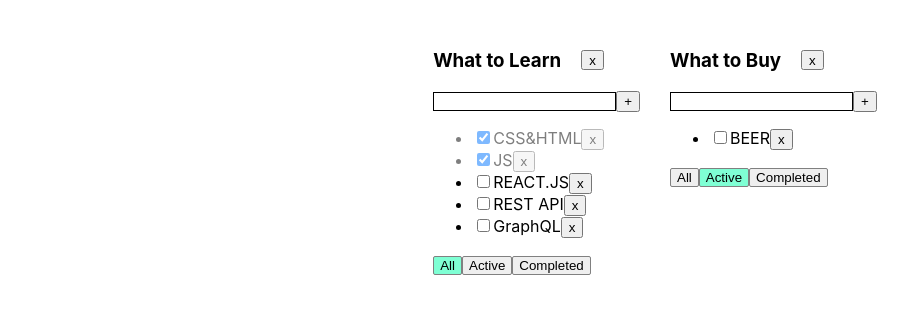
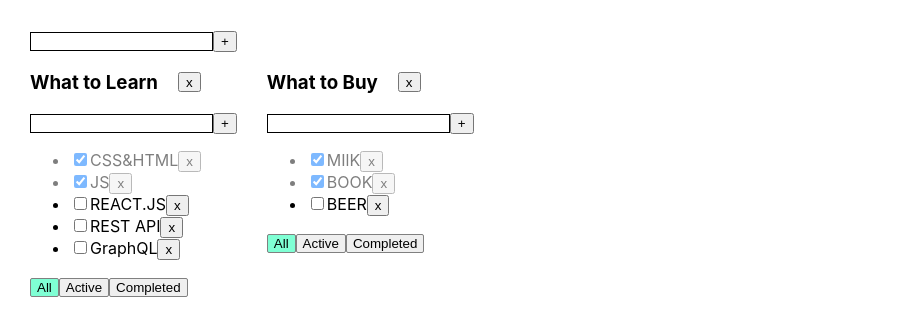
Before and after one commit to RomanCox/todolist, a React (Create React App) app: page / in a window 1280 px wide. Shown: the top 336 px of the page, without its empty margins (0-910 px from the left). Built offline with nearby package versions, Linux system fonts and the light colour scheme.

Commit message:
Lesson 6 Complete

```diff
--- a/src/App.tsx
+++ b/src/App.tsx
@@ -1,7 +1,8 @@
 import React, {useState} from 'react';
-import {AppContainer} from './AppStyled';
-import {TaskType, Todolist} from './Todolist';
+import {AppContainer, ContentStyled} from './AppStyled';
+import {TaskType, Todolist} from './Components/TodoList/Todolist';
 import {v1} from 'uuid';
+import {AddItem} from './common/AddItem/AddItem';
 
 export type FilterValuesType = 'all' | 'completed' | 'active';
 export type TodoListType = {
@@ -9,6 +10,9 @@ export type TodoListType = {
     title: string,
     filter: FilterValuesType,
 };
+export type TasksStateType = {
+    [key: string]: Array<TaskType>
+}
 
 export const App = () => {
 
@@ -17,10 +21,10 @@ export const App = () => {
 
     const [todoLists, setTodoLists] = useState<Array<TodoListType>>([
         {id: todoList1, title: 'What to Learn', filter: 'all'},
-        {id: todoList2, title: 'What to Buy', filter: 'active'}
+        {id: todoList2, title: 'What to Buy', filter: 'all'}
     ])
 
-    const [tasks, setTasks] = useState({
+    const [tasks, setTasks] = useState<TasksStateType>({
         [todoList1]: [
             {id: v1(), title: 'CSS&HTML', isDone: true,},
             {id: v1(), title: 'JS', isDone: true,},
@@ -46,7 +50,7 @@ export const App = () => {
         tasks[todoListId] = [newTask, ...newTasks];
         setTasks({...tasks});
     }
-    const onChangeTaskStatus = (taskID: string, isDone: boolean, todoListId: string) => {
+    const changeTaskStatus = (todoListId: string, taskID: string, isDone: boolean) => {
         let task = tasks[todoListId].find(f => f.id === taskID);
         if (task) {
             task.isDone = isDone;
@@ -67,17 +71,44 @@ export const App = () => {
         delete tasks[todoListId];
     }
 
+    const addTodoList = (title: string) => {
+        let todoList: TodoListType = {
+            id: v1(),
+            title: title,
+            filter: "all",
+        }
+        setTodoLists([todoList, ...todoLists])
+        setTasks({...tasks, [todoList.id]: []})
+    }
+
+    const changeTodoListTitle = (todoListId: string, newTitle: string) => {
+        let todoList = todoLists.find(f => f.id === todoListId)
+        if (todoList) {
+            todoList.title = newTitle
+            setTodoLists([...todoLists])
+        }
+    }
+
+    const changeTaskTitle = (todoListId: string, taskId: string, newTitle: string) => {
+        let task = tasks[todoListId].find(f => f.id === taskId)
+        if (task) {
+            task.title = newTitle
+            setTasks({...tasks})
+        }
+    }
+
     return (
         <AppContainer>
+            <AddItem addItem={addTodoList}/>
+            <ContentStyled>
                 {todoLists.map(m => {
-                let tasksForTodo:Array<TaskType> = tasks[m.id];
+                    let tasksForTodo: Array<TaskType> = tasks[m.id];
                     if (m.filter === 'active') {
                         tasksForTodo = tasks[m.id].filter(f => !f.isDone)
                     }
                     if (m.filter === 'completed') {
                         tasksForTodo = tasks[m.id].filter(f => f.isDone)
                     }
-
                     return <Todolist
                         key={m.id}
                         id={m.id}
@@ -86,12 +117,14 @@ export const App = () => {
                         deleteTask={deleteTask}
                         changeFilter={changeFilter}
                         addTask={addTask}
-                    onChangeTaskStatus={onChangeTaskStatus}
+                        changeTaskStatus={changeTaskStatus}
                         filter={m.filter}
                         removeTodoList={removeTodoList}
+                        changeTaskTitle={changeTaskTitle}
+                        changeTodoListTitle={changeTodoListTitle}
                     />
                 })}
-
+            </ContentStyled>
         </AppContainer>
     );
 };
--- a/src/AppStyled.ts
+++ b/src/AppStyled.ts
@@ -1,9 +1,14 @@
 import styled from "styled-components";
 
 export const AppContainer = styled.div`
-  width: 100vw;
-  height: 100vh;
+  width: 100%;
+  height: 100%;
   display: flex;
+  flex-direction: column;
   justify-content: center;
   padding: 30px;
 `
+
+export const ContentStyled = styled.div`
+  display: flex;
+`
--- a/src/TodoListStyled.ts
+++ b/src/Components/TodoList/TodoListStyled.ts
@@ -1,7 +1,4 @@
 import styled from 'styled-components';
-type InputStyledPropsType = {
-    border: string,
-}
 type ButtonStyledPropsType = {
     bgColor: string,
 }
@@ -26,16 +23,6 @@ export const DeleteButtonStyled = styled.button`
   height: 20px;
 `
 
-export const TodolistContentStyled = styled.div``
-
-export const InputStyled = styled.input<InputStyledPropsType>`
-  border: ${props => props.border};
-`
-
-export const ErrorMessageStyled = styled.div`
-  color: red;
-`
-
 export const ButtonStyled = styled.button<ButtonStyledPropsType>`
   background-color: ${props => props.bgColor};
   border-radius: 2px;
--- a/src/Todolist.tsx
+++ b/src/Components/TodoList/Todolist.tsx
@@ -1,15 +1,14 @@
-import React, {ChangeEvent, KeyboardEvent, useState} from 'react';
-import {FilterValuesType} from './App';
+import React, {ChangeEvent} from 'react';
+import {FilterValuesType} from '../../App';
 import {
     ButtonStyled, DeleteButtonStyled,
-    ErrorMessageStyled,
-    InputStyled,
     TaskStyled,
     TitleContainerStyled,
     TitleStyled,
-    TodolistContentStyled,
     TodoListStyled
 } from './TodoListStyled';
+import {AddItem} from '../../common/AddItem/AddItem';
+import {EditableSpan} from '../../common/EditableSpan/EditableSpan';
 
 export type TaskType = {
     id: string,
@@ -17,29 +16,21 @@ export type TaskType = {
     isDone: boolean,
 }
 
-type TodolistType = {
+type TodolistPropsType = {
     id: string,
     title: string,
     tasks: Array<TaskType>,
     deleteTask: (id: string, todoListId: string) => void,
     changeFilter: (value: FilterValuesType, todoListId: string) => void,
     addTask: (title: string, todoListId: string) => void,
-    onChangeTaskStatus: (taskID: string, isDone: boolean, todoListId: string) => void,
+    changeTaskStatus: (todoListId: string, taskID: string, isDone: boolean) => void,
     filter: FilterValuesType,
     removeTodoList: (todoListId: string) => void,
+    changeTaskTitle: (todoListId: string, taskId: string, newTitle: string) => void,
+    changeTodoListTitle: (todoListId: string, newTitle: string) => void,
 }
 
-export const Todolist = (props: TodolistType) => {
-    const [newTaskTitle, setNewTaskTitle] = useState<string>('')
-    const [error, setError] = useState<string | null>(null)
-
-    const onNewTaskTitleHandler = (e: ChangeEvent<HTMLInputElement>) => setNewTaskTitle(e.currentTarget.value);
-
-    let border = 'black 1px solid';
-    if (error) {
-        border = 'red 2px solid'
-    }
-
+export const Todolist = (props: TodolistPropsType) => {
     let bgColor = {
         all: 'default',
         active: 'default',
@@ -59,52 +50,38 @@ export const Todolist = (props: TodolistType) => {
     const onActiveClickHandler = () => props.changeFilter('active', props.id)
     const onCompletedClickHandler = () => props.changeFilter('completed', props.id)
 
-    const addTaskHandler = () => {
-        if (newTaskTitle.trim() === '') {
-            setError('Title is required')
-            setNewTaskTitle('')
-            return
-        }
-        props.addTask(newTaskTitle.trim(), props.id);
-        setNewTaskTitle('');
-    }
-    const onKeyPressHandler = (e: KeyboardEvent<HTMLInputElement>) => {
-        setError(null)
-        if (e.key === 'Enter') {
-            props.addTask(newTaskTitle, props.id);
-            setNewTaskTitle('');
-        }
+    const removeTodoHandler = () => {
+        props.removeTodoList(props.id)
     }
 
-    const removeTodoHandler = () => {
-        props.removeTodoList(props.id)
+    const addItem = (title: string) => {
+        props.addTask(title, props.id)
+    }
+
+    const changeTodoListTitle = (newTitle: string) => {
+        props.changeTodoListTitle(props.id, newTitle)
     }
 
     return (
         <TodoListStyled>
             <TitleContainerStyled>
-                <TitleStyled>{props.title}</TitleStyled>
+                <TitleStyled><EditableSpan title={props.title} changeTitle={changeTodoListTitle}/></TitleStyled>
                 <DeleteButtonStyled onClick={removeTodoHandler}>x</DeleteButtonStyled>
             </TitleContainerStyled>
-            <TodolistContentStyled>
-                <InputStyled
-                    value={newTaskTitle}
-                    onChange={onNewTaskTitleHandler}
-                    onKeyDown={onKeyPressHandler}
-                    border={border}
-                />
-                <button onClick={addTaskHandler}>+</button>
-                {error && <ErrorMessageStyled>{error}</ErrorMessageStyled>}
-            </TodolistContentStyled>
+            <AddItem addItem={addItem} />
             <ul>
                 {props.tasks.map(m => {
                     const onClickHandler = () => props.deleteTask(m.id, props.id)
                     const onChangeHandler = (e: ChangeEvent<HTMLInputElement>) => {
-                        props.onChangeTaskStatus(m.id, e.currentTarget.checked, props.id)
+                        props.changeTaskStatus(props.id, m.id, e.currentTarget.checked)
                     }
                     let opacity = '1';
                     if (m.isDone) {
                         opacity = '0.5'
+                    }
+
+                    const changeTaskTitle = (newTitle: string) => {
+                        props.changeTaskTitle(props.id, m.id, newTitle)
                     }
 
                     return <TaskStyled key={m.id} opacity={opacity}>
@@ -113,7 +90,7 @@ export const Todolist = (props: TodolistType) => {
                             checked={m.isDone}
                             onChange={onChangeHandler}
                         />
-                        <span>{m.title}</span>
+                        <EditableSpan title={m.title} changeTitle={changeTaskTitle} />
                         <button onClick={onClickHandler}>x</button>
                     </TaskStyled>
 
--- /dev/null
+++ b/src/common/AddItem/AddItem.tsx
@@ -0,0 +1,50 @@
+import React, {ChangeEvent, KeyboardEvent, useState} from 'react';
+import {
+    AddItemContainerStyled, ErrorMessageStyled, InputStyled
+} from './AddItemStyled';
+
+type AddItemPropsType = {
+    addItem: (title: string) => void,
+}
+
+export const AddItem = (props: AddItemPropsType) => {
+    const [newTaskTitle, setNewTaskTitle] = useState<string>('');
+    const [error, setError] = useState<string | null>(null);
+
+    const onNewTaskTitleHandler = (e: ChangeEvent<HTMLInputElement>) => setNewTaskTitle(e.currentTarget.value);
+
+    let border = 'black 1px solid';
+    if (error) {
+        border = 'red 2px solid'
+    }
+
+    const onClickHandler = () => {
+        if (newTaskTitle.trim() === '') {
+            setError('Title is required')
+            setNewTaskTitle('')
+            return
+        }
+        props.addItem(newTaskTitle.trim());
+        setNewTaskTitle('');
+    };
+    const onKeyPressHandler = (e: KeyboardEvent<HTMLInputElement>) => {
+        setError(null)
+        if (e.key === 'Enter') {
+            props.addItem(newTaskTitle.trim());
+            setNewTaskTitle('');
+        }
+    };
+
+    return (
+            <AddItemContainerStyled>
+                <InputStyled
+                    value={newTaskTitle}
+                    onChange={onNewTaskTitleHandler}
+                    onKeyDown={onKeyPressHandler}
+                    border={border}
+                />
+                <button onClick={onClickHandler}>+</button>
+                {error && <ErrorMessageStyled>{error}</ErrorMessageStyled>}
+            </AddItemContainerStyled>
+    );
+};
--- /dev/null
+++ b/src/common/AddItem/AddItemStyled.ts
@@ -0,0 +1,14 @@
+import styled from 'styled-components';
+type InputStyledPropsType = {
+    border: string,
+}
+
+export const AddItemContainerStyled = styled.div``
+
+export const InputStyled = styled.input<InputStyledPropsType>`
+  border: ${props => props.border};
+`
+
+export const ErrorMessageStyled = styled.div`
+  color: red;
+`
--- /dev/null
+++ b/src/common/ChangeItem/ChangeItem.tsx
@@ -0,0 +1,58 @@
+import React, {ChangeEvent, KeyboardEvent, useState} from 'react';
+import {
+    ChangeItemContainerStyled, ErrorMessageStyled, InputStyled
+} from './ChangeItemStyled';
+
+type AddItemPropsType = {
+    title: string
+    changeTitle: (newTitle: string) => void,
+    setEditMode: (editMode: boolean) => void,
+}
+
+export const ChangeItem = (props: AddItemPropsType) => {
+
+    const [newTitle, setNewTitle] = useState<string>(props.title);
+    const [error, setError] = useState<string | null>(null);
+    let border = 'black 1px solid';
+    if (error) {
+        border = 'red 2px solid'
+    }
+
+    const disActivateEditMode = () => {
+        if (newTitle.trim() === '') {
+            setError('Title is required')
+            return
+        }
+        setError(null)
+        props.setEditMode(false)
+        props.changeTitle(newTitle)
+    };
+
+    const onKeyUpHandler = (e: KeyboardEvent<HTMLInputElement>) => {
+        if (e.key === 'Escape') {
+            props.setEditMode(false)
+            setNewTitle(props.title)
+        }
+        if (e.key === 'Enter') {
+            disActivateEditMode()
+        }
+    }
+    const onChangeHandler = (e: ChangeEvent<HTMLInputElement>) => {
+        setNewTitle(e.currentTarget.value)
+        setError(null)
+    }
+
+    return (
+            <ChangeItemContainerStyled>
+                <InputStyled
+                    value={newTitle}
+                    onBlur={disActivateEditMode}
+                    onChange={onChangeHandler}
+                    onKeyUp={onKeyUpHandler}
+                    border={border}
+                    autoFocus
+                />
+                {error && <ErrorMessageStyled>{error}</ErrorMessageStyled>}
+            </ChangeItemContainerStyled>
+    );
+};
--- /dev/null
+++ b/src/common/ChangeItem/ChangeItemStyled.ts
@@ -0,0 +1,14 @@
+import styled from 'styled-components';
+type InputStyledPropsType = {
+    border: string,
+}
+
+export const ChangeItemContainerStyled = styled.div``
+
+export const InputStyled = styled.input<InputStyledPropsType>`
+  border: ${props => props.border};
+`
+
+export const ErrorMessageStyled = styled.div`
+  color: red;
+`
--- /dev/null
+++ b/src/common/EditableSpan/EditableSpan.tsx
@@ -0,0 +1,21 @@
+import React, {useState} from 'react';
+import {EditableSpanStyled} from './EditableSpanStyled';
+import {ChangeItem} from "../ChangeItem/ChangeItem";
+
+type EditableSpanPropsType = {
+    title: string,
+    changeTitle: (newTitle: string) => void,
+}
+
+export const EditableSpan = (props: EditableSpanPropsType) => {
+    const [editMode, setEditMode] = useState<boolean>(false);
+
+    const activateEditMode = () => {
+        setEditMode(true)
+    };
+
+    return editMode
+        ? <ChangeItem title={props.title} changeTitle={props.changeTitle} setEditMode={setEditMode} />
+        : <EditableSpanStyled onDoubleClick={activateEditMode}>{props.title}</EditableSpanStyled>
+
+};
--- /dev/null
+++ b/src/common/EditableSpan/EditableSpanStyled.ts
@@ -0,0 +1,3 @@
+import styled from 'styled-components';
+
+export const EditableSpanStyled = styled.span``
```
Lines whose indentation alone changed are shown as unchanged.
